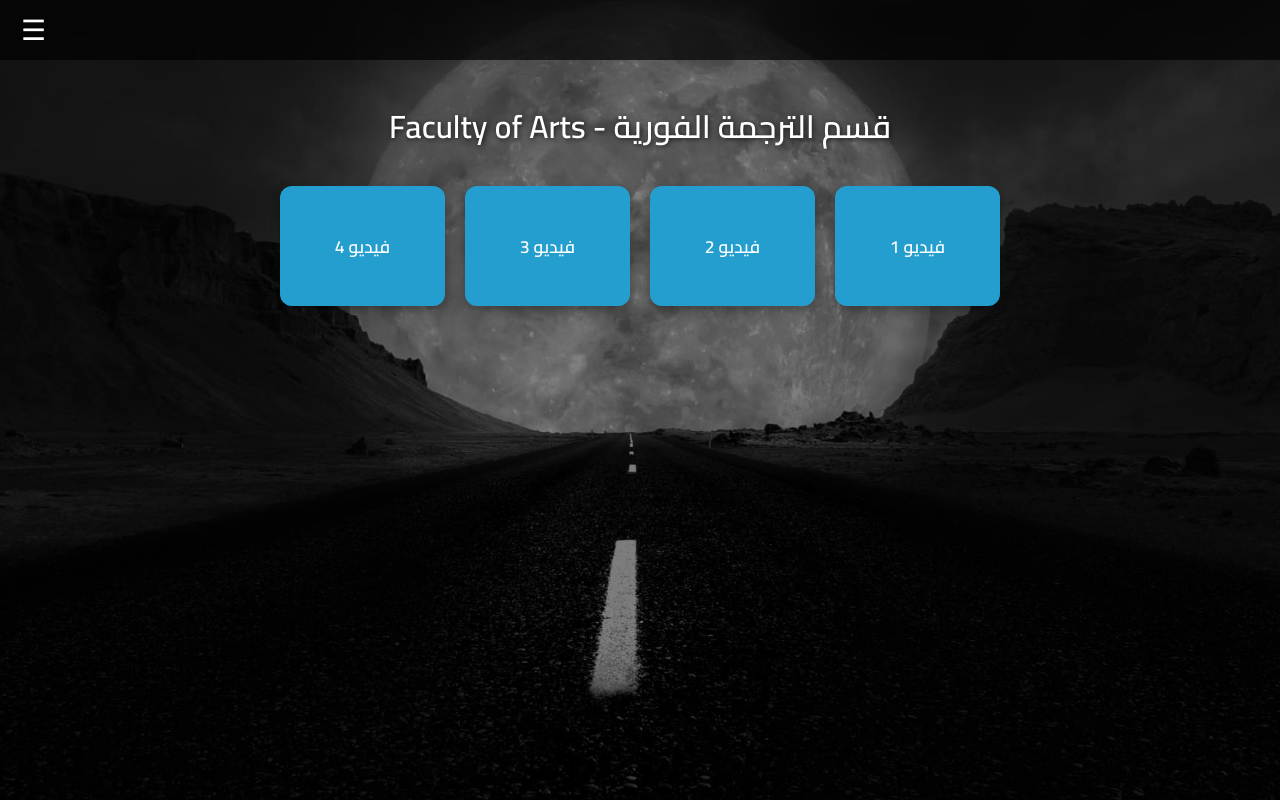
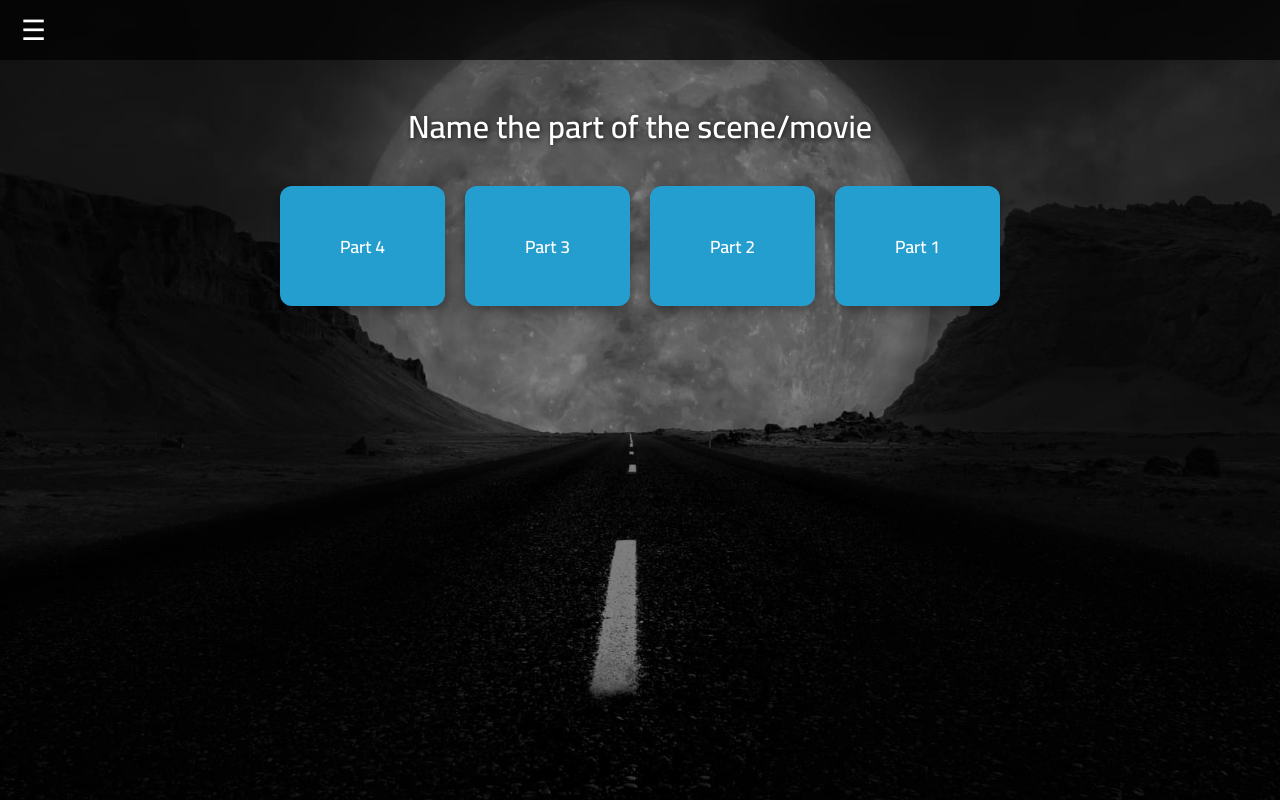
Before and after one commit to Cover121/UOA, a plain HTML site: page videos.html in a window 1280 px wide. Drawn offline with Linux system fonts and the light colour scheme.

Commit message:
Update videos.html - Some changes

```diff
--- a/videos.html
+++ b/videos.html
@@ -222,25 +222,25 @@
 
   <div class="sidebar" id="sidebar" role="navigation" aria-label="Primary Sidebar">
     <button class="close-btn" aria-label="Close Sidebar" onclick="toggleSidebar()">×</button>
-    <h3 class="sidebar-option" onclick="location.href='flipping-cards.html'">بطاقات متقلبة</h3>
-    <h3 class="sidebar-option active" aria-current="page" tabindex="0" aria-disabled="true">فيديوهات</h3>
+    <h3 class="sidebar-option" onclick="location.href='flipping-cards.html'">Flipping cards</h3>
+    <h3 class="sidebar-option active" aria-current="page" tabindex="0" aria-disabled="true">Videos</h3>
   </div>
 
   <main class="main-content">
-    <h1>قسم الترجمة الفورية - Faculty of Arts</h1>
+    <h1>Name the part of the scene/movie</h1>
 
     <div class="grid-container" role="list">
       <div class="grid-item" role="listitem" tabindex="0" data-video-id="j4yfdXHIVDE" onclick="selectVideo(this)" onkeydown="if(event.key==='Enter'||event.key===' ') selectVideo(this)">
-        <span>فيديو 1</span>
+        <span>Part 1</span>
       </div>
       <div class="grid-item" role="listitem" tabindex="0" data-video-id="LKnEo_yp0eE" onclick="selectVideo(this)" onkeydown="if(event.key==='Enter'||event.key===' ') selectVideo(this)">
-        <span>فيديو 2</span>
+        <span>Part 2</span>
       </div>
       <div class="grid-item" role="listitem" tabindex="0" data-video-id="11i9S8nhcaA" onclick="selectVideo(this)" onkeydown="if(event.key==='Enter'||event.key===' ') selectVideo(this)">
-        <span>فيديو 3</span>
+        <span>Part 3</span>
       </div>
       <div class="grid-item" role="listitem" tabindex="0" data-video-id="t3OSOyqukaE" onclick="selectVideo(this)" onkeydown="if(event.key==='Enter'||event.key===' ') selectVideo(this)">
-        <span>فيديو 4</span>
+        <span>Part 4</span>
       </div>
     </div>
 
```
